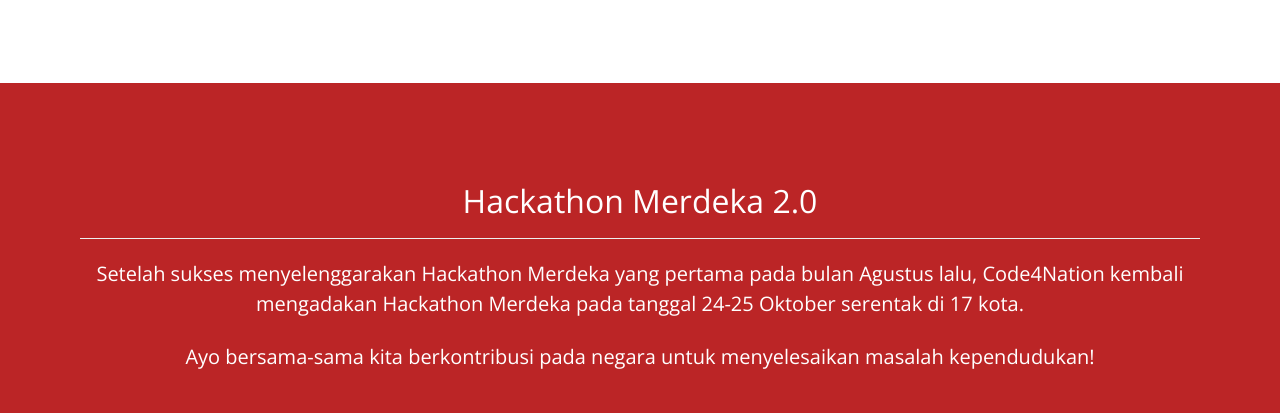
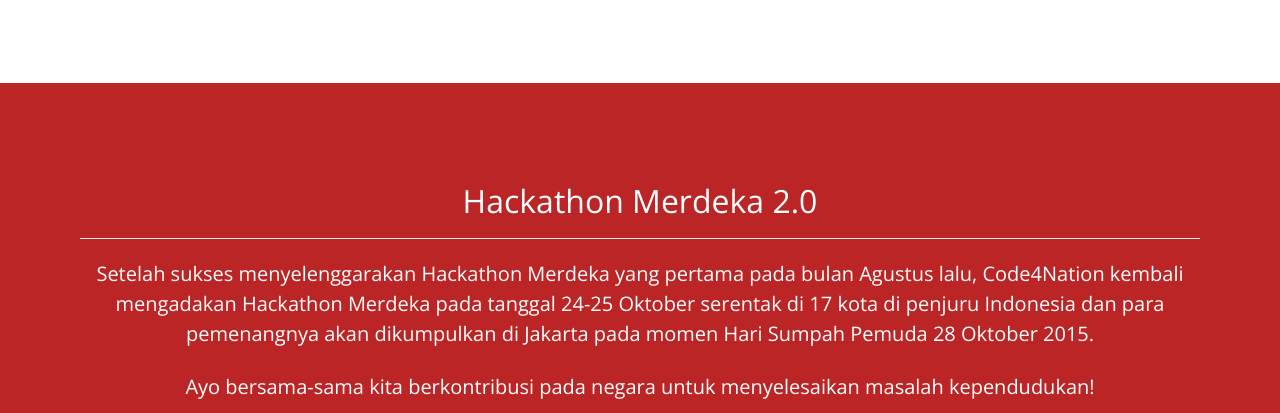
Before and after one commit to Code4Nation/hackathon, a Jekyll site: the page built from teras.md, in a window 1280 px wide and 900 px high, scrolled down 1425 px, cut to the strip 0-413 px from the top of the window. Built offline with Jekyll 4.4.1, drawn with Linux system fonts in a browser that asks for light colours; nearby versions of some CDN libraries.

Commit message:
Update teras.md

```diff
--- a/teras.md
+++ b/teras.md
@@ -8,5 +8,4 @@
 ## Hackathon Merdeka 2.0
 - - -
 
-Setelah sukses menyelenggarakan Hackathon Merdeka yang pertama pada bulan Agustus lalu,
-Code4Nation kembali mengadakan Hackathon Merdeka pada tanggal 24-25 Oktober serentak di 17 kota.
+Setelah sukses menyelenggarakan Hackathon Merdeka yang pertama pada bulan Agustus lalu, Code4Nation kembali mengadakan Hackathon Merdeka pada tanggal 24-25 Oktober serentak di 17 kota di penjuru Indonesia dan para pemenangnya akan dikumpulkan di Jakarta pada momen Hari Sumpah Pemuda 28 Oktober 2015.
```
